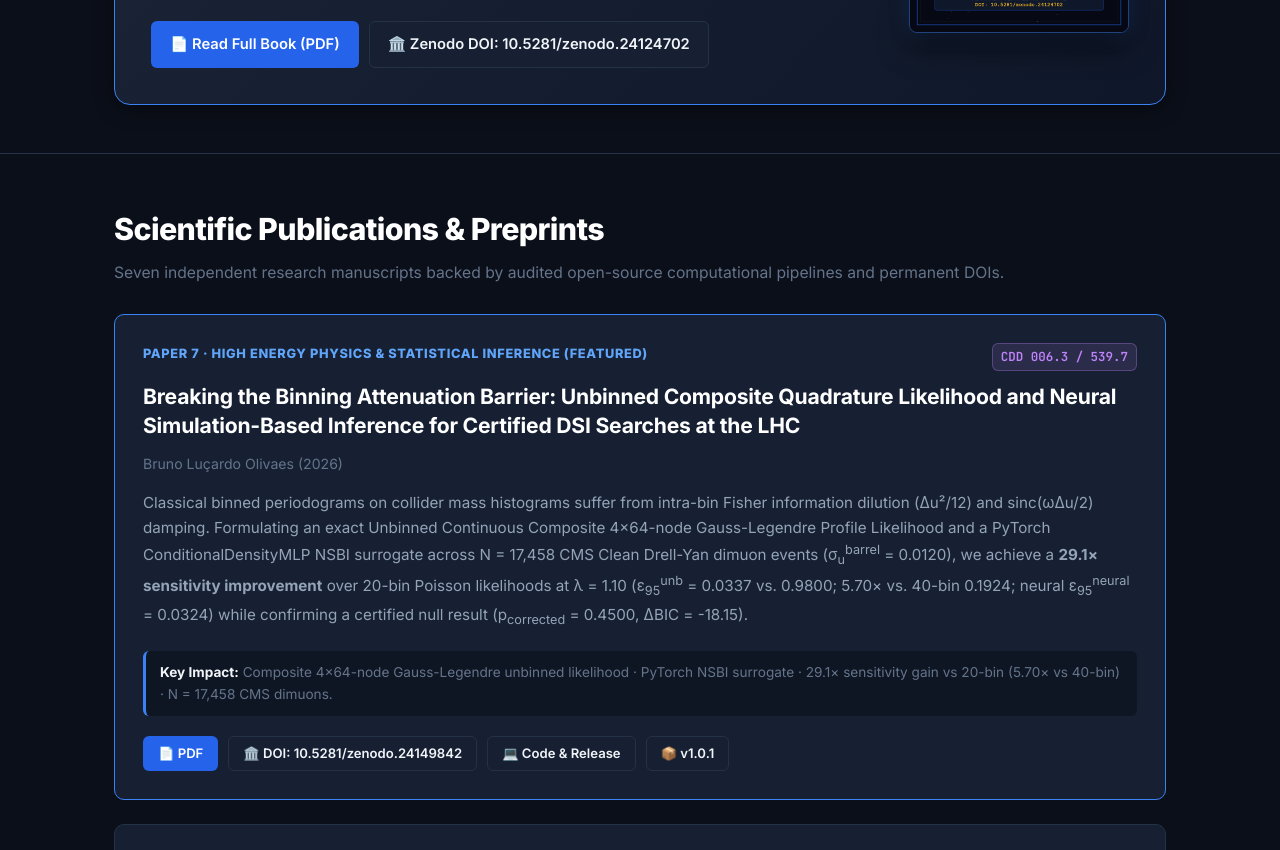
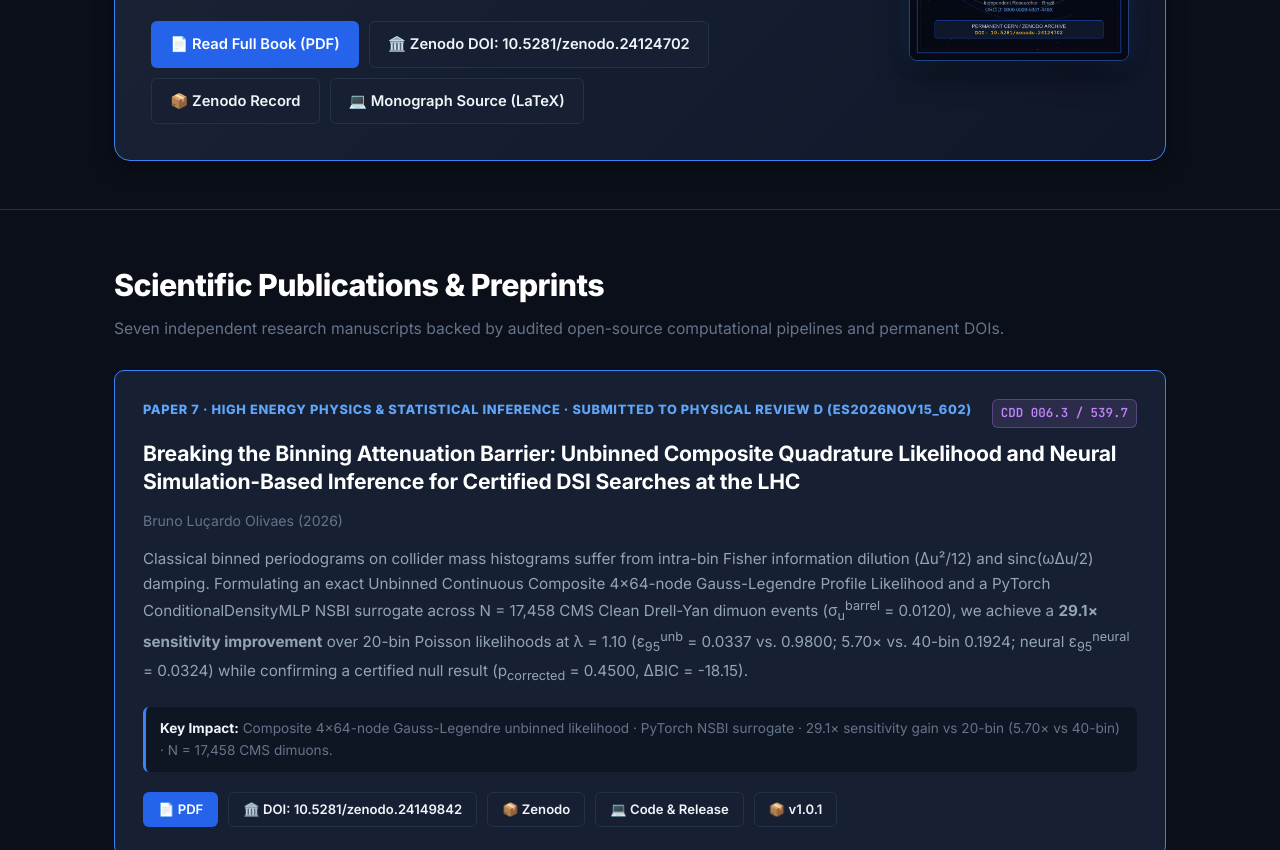
Before and after one commit to bruno-olivaes/bruno-olivaes.github.io, a plain HTML site: page index.html in a window 1280 px wide. Shown: the part 952-1802 px from the top of the page. Drawn offline with Linux system fonts and the light colour scheme.

Commit message:
Add Zenodo record mirrors, PRD submission status, from-dsi-to-pqc link, and portfolio boundary

```diff
--- a/index.html
+++ b/index.html
@@ -201,6 +201,8 @@
               <div class="paper-actions">
                 <a href="assets/pdf/The_Matrioska_Protocol_Book.pdf" class="btn btn-primary" target="_blank">📄 Read Full Book (PDF)</a>
                 <a href="https://doi.org/10.5281/zenodo.24124702" class="btn btn-outline" target="_blank" rel="noopener">🏛️ Zenodo DOI: 10.5281/zenodo.24124702</a>
+                <a href="https://zenodo.org/records/24124702" class="btn btn-outline" target="_blank" rel="noopener">📦 Zenodo Record</a>
+                <a href="https://github.com/bruno-olivaes/from-dsi-to-pqc" class="btn btn-outline" target="_blank" rel="noopener">💻 Monograph Source (LaTeX)</a>
               </div>
             </div>
             <div class="master-card-cover-wrap">
@@ -228,7 +230,7 @@
         <article class="paper-card" style="border-color: #3b82f6;">
           <div>
             <div class="paper-top">
-              <span class="paper-num" style="color: #60a5fa;">PAPER 7 · HIGH ENERGY PHYSICS & STATISTICAL INFERENCE (FEATURED)</span>
+              <span class="paper-num" style="color: #60a5fa;">PAPER 7 · HIGH ENERGY PHYSICS & STATISTICAL INFERENCE · SUBMITTED TO PHYSICAL REVIEW D (es2026nov15_602)</span>
               <span class="paper-cdd">CDD 006.3 / 539.7</span>
             </div>
             <h3 class="paper-title">Breaking the Binning Attenuation Barrier: Unbinned Composite Quadrature Likelihood and Neural Simulation-Based Inference for Certified DSI Searches at the LHC</h3>
@@ -243,6 +245,7 @@
           <div class="paper-actions">
             <a href="assets/pdf/Paper7_NSBI_LHC_DSI.pdf" class="btn btn-primary btn-sm" target="_blank">📄 PDF</a>
             <a href="https://doi.org/10.5281/zenodo.24149842" class="btn btn-outline btn-sm" target="_blank" rel="noopener">🏛️ DOI: 10.5281/zenodo.24149842</a>
+            <a href="https://zenodo.org/records/24149842" class="btn btn-outline btn-sm" target="_blank" rel="noopener">📦 Zenodo</a>
             <a href="https://github.com/bruno-olivaes/lhc-nsbi-dsi" class="btn btn-outline btn-sm" target="_blank" rel="noopener">💻 Code & Release</a>
             <a href="https://github.com/bruno-olivaes/lhc-nsbi-dsi/releases/tag/v1.0.1" class="btn btn-outline btn-sm" target="_blank" rel="noopener">📦 v1.0.1</a>
           </div>
@@ -267,6 +270,7 @@
           <div class="paper-actions">
             <a href="assets/pdf/Paper6_LHC_DSI_Constraints.pdf" class="btn btn-primary btn-sm" target="_blank">📄 PDF</a>
             <a href="https://doi.org/10.5281/zenodo.24149840" class="btn btn-outline btn-sm" target="_blank" rel="noopener">🏛️ DOI: 10.5281/zenodo.24149840</a>
+            <a href="https://zenodo.org/records/24149840" class="btn btn-outline btn-sm" target="_blank" rel="noopener">📦 Zenodo</a>
             <a href="https://github.com/bruno-olivaes/lhc-dsi-search" class="btn btn-outline btn-sm" target="_blank" rel="noopener">💻 GitHub Repository</a>
             <a href="https://github.com/bruno-olivaes/lhc-dsi-search/releases/tag/v1.0.1" class="btn btn-outline btn-sm" target="_blank" rel="noopener">📦 v1.0.1</a>
           </div>
@@ -291,6 +295,7 @@
           <div class="paper-actions">
             <a href="assets/pdf/01_Cosmologia_Planck_DSI.pdf" class="btn btn-primary btn-sm" target="_blank">📄 PDF</a>
             <a href="https://doi.org/10.5281/zenodo.24121677" class="btn btn-outline btn-sm" target="_blank" rel="noopener">🏛️ DOI: 10.5281/zenodo.24121677</a>
+            <a href="https://zenodo.org/records/24121677" class="btn btn-outline btn-sm" target="_blank" rel="noopener">📦 Zenodo</a>
             <a href="https://github.com/bruno-olivaes/dsi-cosmo-search" class="btn btn-outline btn-sm" target="_blank" rel="noopener">💻 Code</a>
             <a href="https://www.academia.edu/180665558" class="btn btn-outline btn-sm" target="_blank" rel="noopener">🎓 Academia.edu</a>
           </div>
@@ -315,6 +320,7 @@
           <div class="paper-actions">
             <a href="assets/pdf/02_Metrologia_Casimir_AFM.pdf" class="btn btn-primary btn-sm" target="_blank">📄 PDF</a>
             <a href="https://doi.org/10.5281/zenodo.24121687" class="btn btn-outline btn-sm" target="_blank" rel="noopener">🏛️ DOI: 10.5281/zenodo.24121687</a>
+            <a href="https://zenodo.org/records/24121687" class="btn btn-outline btn-sm" target="_blank" rel="noopener">📦 Zenodo</a>
             <a href="https://github.com/bruno-olivaes/casimir-afm-spectroscopy" class="btn btn-outline btn-sm" target="_blank" rel="noopener">💻 Code</a>
             <a href="https://www.academia.edu/180668897" class="btn btn-outline btn-sm" target="_blank" rel="noopener">🎓 Academia.edu</a>
           </div>
@@ -339,6 +345,7 @@
           <div class="paper-actions">
             <a href="assets/pdf/03_Energia_Escura_ESA_Euclid.pdf" class="btn btn-primary btn-sm" target="_blank">📄 PDF</a>
             <a href="https://doi.org/10.5281/zenodo.24121691" class="btn btn-outline btn-sm" target="_blank" rel="noopener">🏛️ DOI: 10.5281/zenodo.24121691</a>
+            <a href="https://zenodo.org/records/24121691" class="btn btn-outline btn-sm" target="_blank" rel="noopener">📦 Zenodo</a>
             <a href="https://github.com/bruno-olivaes/oscillatory-dark-energy-euclid" class="btn btn-outline btn-sm" target="_blank" rel="noopener">💻 Code</a>
             <a href="https://www.academia.edu/180670266" class="btn btn-outline btn-sm" target="_blank" rel="noopener">🎓 Academia.edu</a>
           </div>
@@ -363,6 +370,7 @@
           <div class="paper-actions">
             <a href="assets/pdf/04_Computacao_Quantica_NISQ_ZNE.pdf" class="btn btn-primary btn-sm" target="_blank">📄 PDF</a>
             <a href="https://doi.org/10.5281/zenodo.24121693" class="btn btn-outline btn-sm" target="_blank" rel="noopener">🏛️ DOI: 10.5281/zenodo.24121693</a>
+            <a href="https://zenodo.org/records/24121693" class="btn btn-outline btn-sm" target="_blank" rel="noopener">📦 Zenodo</a>
             <a href="https://github.com/bruno-olivaes/qiskit-lombscargle-zne" class="btn btn-outline btn-sm" target="_blank" rel="noopener">💻 Code</a>
             <a href="https://www.academia.edu/180671536" class="btn btn-outline btn-sm" target="_blank" rel="noopener">🎓 Academia.edu</a>
           </div>
@@ -387,6 +395,7 @@
           <div class="paper-actions">
             <a href="assets/pdf/05_Criptografia_Pos_Quantica_TLS13.pdf" class="btn btn-primary btn-sm" target="_blank">📄 PDF</a>
             <a href="https://doi.org/10.5281/zenodo.24121695" class="btn btn-outline btn-sm" target="_blank" rel="noopener">🏛️ DOI: 10.5281/zenodo.24121695</a>
+            <a href="https://zenodo.org/records/24121695" class="btn btn-outline btn-sm" target="_blank" rel="noopener">📦 Zenodo</a>
             <a href="https://github.com/bruno-olivaes/pqc-crypto-agility-benchmark" class="btn btn-outline btn-sm" target="_blank" rel="noopener">💻 Code</a>
             <a href="https://www.academia.edu/180672168" class="btn btn-outline btn-sm" target="_blank" rel="noopener">🎓 Academia.edu</a>
           </div>
@@ -457,7 +466,7 @@
     <div class="container">
       <p>&copy; 2026 Bruno Luçardo Olivaes. All publications licensed under Creative Commons (CC BY 4.0) or MIT License.</p>
       <p style="margin-top: 6px; font-size: 0.8rem; color: var(--text-muted);">
-        Hosted permanently on GitHub Pages · Open Science & Reproducible Research
+        Hosted permanently on GitHub Pages · Open Science &amp; Reproducible Research · Curated Program: <a href="https://github.com/bruno-olivaes/from-dsi-to-pqc" target="_blank" rel="noopener">The Matrioska Protocol (v2.0+)</a> &amp; <a href="https://github.com/bruno-olivaes/lean4-discrete-singularities" target="_blank" rel="noopener">Lean 4 Discrete Singularities</a> (superseding earlier exploratory notes).
       </p>
     </div>
   </footer>
```
